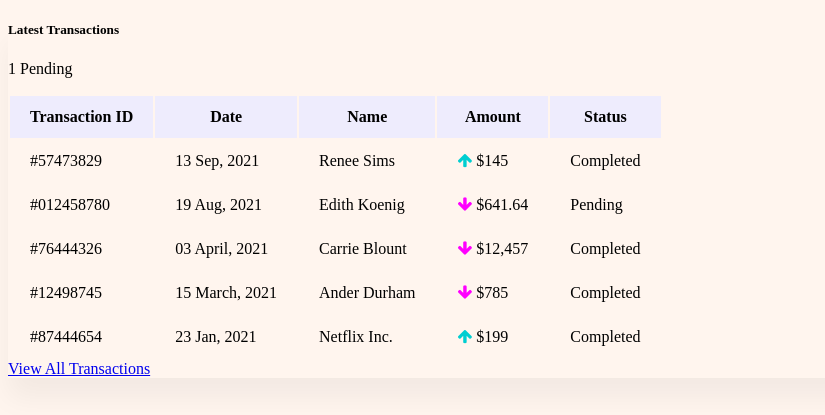
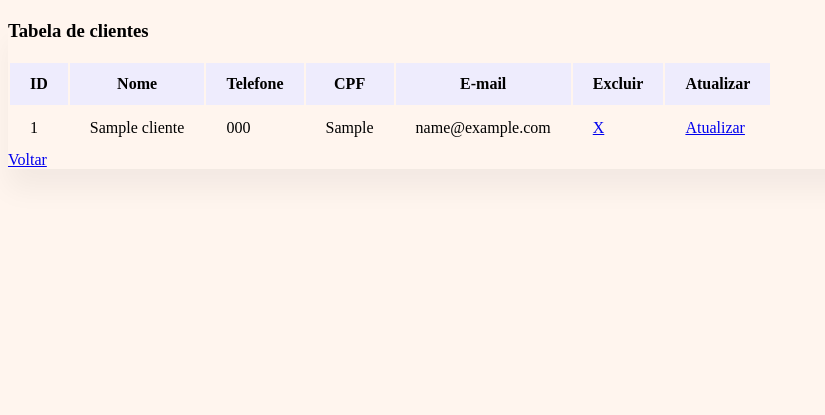
Before and after one commit to jpvcp123/python, a Flask app: page /lista in a window 1280 px wide. Shown: the top 415 px of the page, without its empty margins (0-825 px from the left). Run offline with Flask 3, Linux system fonts and the light colour scheme; tables that the repository leaves empty hold one stand-in row (values such as "Sample post").

Commit message:
:sparkles: feat: added new HTML templates

```diff
--- a/project/main.py
+++ b/project/main.py
@@ -22,9 +22,9 @@ class Pessoa(db.Model):
         self.cpf = cpf
         self.email = email
 
-@app.route("/index")
+@app.route("/")
 def index():
-    return render_template("index.html")
+    return render_template("main.html")
 
 @app.route("/cadastrar")
 def cadastrar():
@@ -58,7 +58,7 @@ def excluir(id):
     db.session.commit()
 
     pessoas = Pessoa.query.all()
-    return render_template("lista.html",pessoas=pessoas)
+    return render_template("list.html",pessoas=pessoas)
 
 @app.route("/atualizar/<int:id>", methods=['GET', 'POST'])
 def atualizar(id):
--- a/project/templates/list.html
+++ b/project/templates/list.html
@@ -44,106 +44,36 @@ table th {
         <div class="col-12 mb-3 mb-lg-5">
             <div class="position-relative card table-nowrap table-card">
                 <div class="card-header align-items-center">
-                    <h5 class="mb-0">Latest Transactions</h5>
-                    <p class="mb-0 small text-muted">1 Pending</p>
+                    <h3 class="mb-0">Tabela de clientes</h3>
                 </div>
                 <div class="table-responsive">
                     <table class="table mb-0">
                         <thead class="small text-uppercase bg-body text-muted">
                             <tr>
-                                <th>Transaction ID</th>
-                                <th>Date</th>
-                                <th>Name</th>
-                                <th>Amount</th>
-                                <th>Status</th>
+                                <th>ID</th>
+                                <th>Nome</th>
+                                <th>Telefone</th>
+                                <th>CPF</th>
+                                <th>E-mail</th>
+                                <th>Excluir</th>
+                                <th>Atualizar</th>
                             </tr>
                         </thead>
-                        <tbody>
-                            <tr class="align-middle">
-                                <td>
-                                    #57473829
-                                </td>
-                                <td>13 Sep, 2021</td>
-                                <td>Renee Sims</td>
-                                <td>
-                                    <div class="d-flex align-items-center">
-                                        <span><i class="fa fa-arrow-up" aria-hidden="true"></i></span>
-                                        <span>$145</span>
-                                    </div>
-                                </td>
-                                <td>
-                                    <span class="badge fs-6 fw-normal bg-tint-success text-success">Completed</span>
-                                </td>
-                            </tr>
-                            <tr class="align-middle">
-                                <td>
-                                    #012458780
-                                </td>
-                                <td>19 Aug, 2021</td>
-                                <td>Edith Koenig</td>
-                                <td>
-                                    <div class="d-flex align-items-center">
-                                        <span><i class="fa fa-arrow-down" aria-hidden="true"></i></span>
-                                        <span>$641.64</span>
-                                    </div>
-                                </td>
-                                <td>
-                                    <span class="badge fs-6 fw-normal bg-tint-warning text-warning">Pending</span>
-                                </td>
-                            </tr>
-                            <tr class="align-middle">
-                                <td>
-                                    #76444326
-                                </td>
-                                <td>03 April, 2021</td>
-                                <td>Carrie Blount</td>
-                                <td>
-                                    <div class="d-flex align-items-center">
-                                        <span><i class="fa fa-arrow-down" aria-hidden="true"></i></span>
-                                        <span>$12,457</span>
-                                    </div>
-                                </td>
-                                <td>
-                                    <span class="badge fs-6 fw-normal bg-tint-success text-success">Completed</span>
-                                </td>
-                            </tr>
-                            <tr class="align-middle">
-                                <td>
-                                    #12498745
-                                </td>
-                                <td>15 March, 2021</td>
-                                <td>Ander Durham</td>
-                                <td>
-                                    <div class="d-flex align-items-center">
-                                        <span><i class="fa fa-arrow-down" aria-hidden="true"></i></span>
-                                        <span>$785</span>
-                                    </div>
-                                </td>
-                                <td>
-                                    <span class="badge fs-6 fw-normal bg-tint-success text-success">Completed</span>
-                                </td>
-                            </tr>
-                            <tr class="align-middle">
-                                <td>
-                                    #87444654
-                                </td>
-                                <td>23 Jan, 2021</td>
-                                <td>Netflix Inc.</td>
-                                <td>
-                                    <div class="d-flex align-items-center">
-                                        <span><i class="fa fa-arrow-up" aria-hidden="true"></i></span>
-                                        <span>$199</span>
-                                    </div>
-                                </td>
-                                <td>
-                                    <span class="badge fs-6 fw-normal bg-tint-success text-success">Completed</span>
-                                </td>
-                            </tr>
-                        </tbody>
+                        {% for pessoa in pessoas %}
+                        <tr>
+                            <td>{{ pessoa._id }}</td>
+                            <td>{{ pessoa.nome }}</td>
+                            <td>{{ pessoa.telefone }}</td>
+                            <td>{{ pessoa.cpf }}</td>
+                            <td>{{ pessoa.email }}</td>
+                            <td><a href="/excluir/{{ pessoa._id }}">X</a></td>
+                            <td><a href="/atualizar/{{ pessoa._id }}">Atualizar</a></td>
+                        </tr>
+                        {% endfor %}
                     </table>
                 </div>
                 <div class="card-footer text-end">
-                    <a href="#!" class="btn btn-gray">View All Transactions</a>
+                    <a href="/">Voltar</a>
                 </div>
             </div>
         </div>
--- a/project/templates/register.html
+++ b/project/templates/register.html
@@ -154,7 +154,7 @@
         </table><br>
         <input type="submit" value="Cadastrar" href="/index">
     </form>
-      <a href="/index">Voltar</a>
+      <a href="/">Voltar</a>
     </div>
   </body>
 </html>
```
Also changed, not shown: project/templates/main.html (added, +44 -0 lines).
